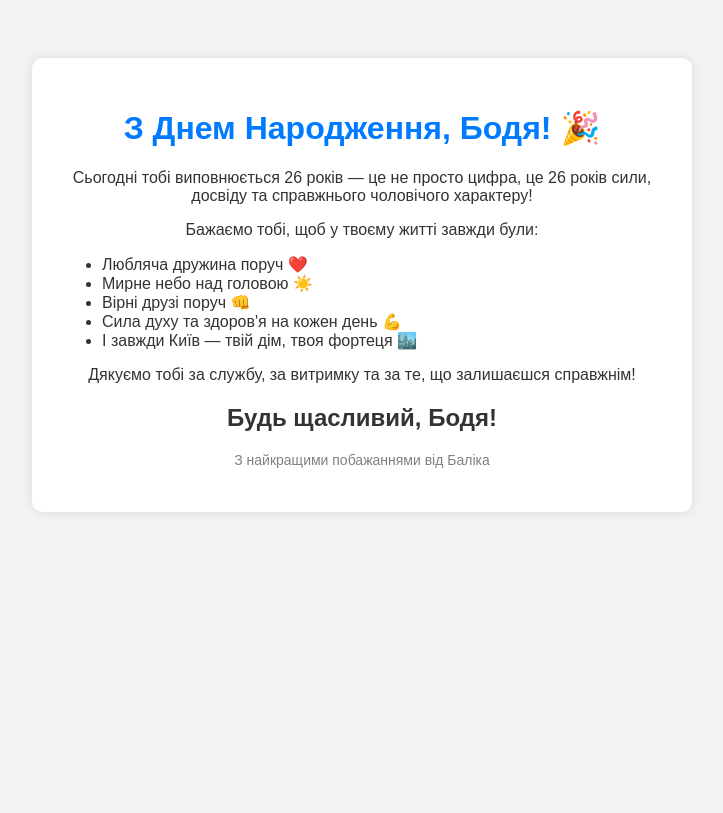
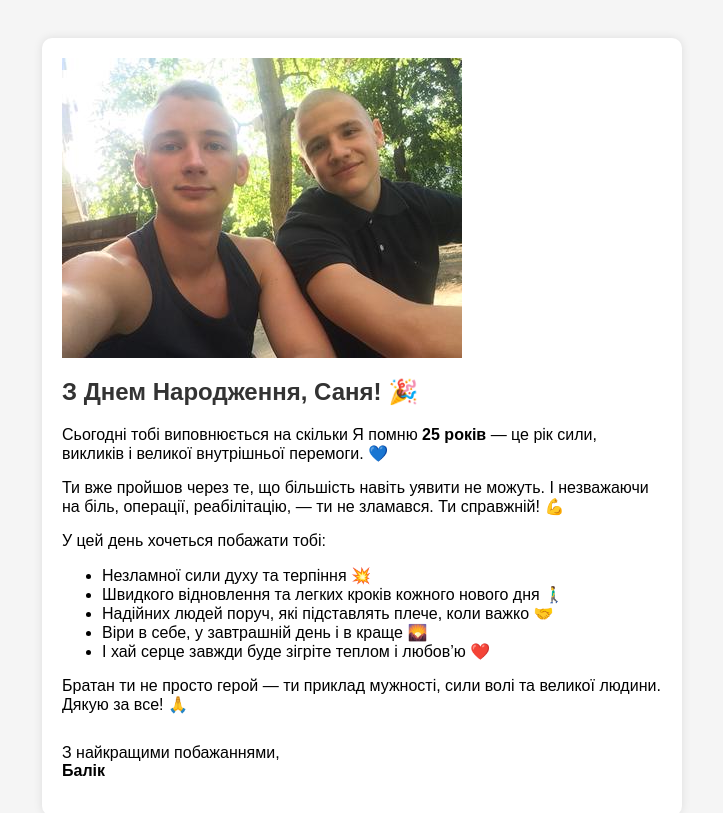
Before and after one commit to sasha9917/my-website, a plain HTML site: page index.html in a window 1280 px wide. Shown: the whole page, without its empty margins (278-1001 px from the left). Drawn offline with Linux system fonts and the light colour scheme.

Commit message:
Add files via upload

```diff
--- a/index.html
+++ b/index.html
@@ -1,56 +1,29 @@
 <!DOCTYPE html>
 <html lang="uk">
 <head>
-    <meta charset="UTF-8">
-    <title>З Днем Народження, Бодя!</title>
-    <style>
-        body {
-            font-family: Arial, sans-serif;
-            background-color: #f2f2f2;
-            color: #333;
-            text-align: center;
-            padding: 50px;
-        }
-        .container {
-            background-color: white;
-            border-radius: 10px;
-            padding: 30px;
-            box-shadow: 0 0 10px rgba(0,0,0,0.1);
-            max-width: 600px;
-            margin: auto;
-        }
-        h1 {
-            color: #007bff;
-        }
-        .small {
-            color: gray;
-            font-size: 14px;
-            margin-top: 10px;
-        }
-    </style>
+  <meta charset="UTF-8">
+  <title>З Днем Народження, Саня!</title>
 </head>
-<body>
+<body style="font-family: Arial, sans-serif; background-color: #f5f5f5; padding: 30px;">
+  <div style="background-color: #ffffff; padding: 20px; border-radius: 10px; max-width: 600px; margin: auto; box-shadow: 0 0 10px rgba(0,0,0,0.1);">
+    <img align="center" src="1_.JPG">
+    <h2 style="color: #333333;">З Днем Народження, Саня! 🎉</h2>
+    <p>Сьогодні тобі виповнюється на скільки Я помню <strong>25 років</strong> — це рік сили, викликів і великої внутрішньої перемоги. 💙</p>
 
-<div class="container">
-    <h1>З Днем Народження, Бодя! 🎉</h1>
+    <p>Ти вже пройшов через те, що більшість навіть уявити не можуть. І незважаючи на біль, операції, реабілітацію, — ти не зламався. Ти справжній! 💪</p>
 
-    <p>Сьогодні тобі виповнюється 26 років — це не просто цифра, це 26 років сили, досвіду та справжнього чоловічого характеру!</p>
-
-    <p>Бажаємо тобі, щоб у твоєму житті завжди були:</p>
-    <ul style="text-align: left;">
-        <li>Любляча дружина поруч ❤️</li>
-        <li>Мирне небо над головою ☀️</li>
-        <li>Вірні друзі поруч 👊</li>
-        <li>Сила духу та здоров'я на кожен день 💪</li>
-        <li>І завжди Київ — твій дім, твоя фортеця 🏙️</li>
+    <p>У цей день хочеться побажати тобі:</p>
+    <ul>
+      <li>Незламної сили духу та терпіння 💥</li>
+      <li>Швидкого відновлення та легких кроків кожного нового дня 🚶‍♂️</li>
+      <li>Надійних людей поруч, які підставлять плече, коли важко 🤝</li>
+      <li>Віри в себе, у завтрашній день і в краще 🌄</li>
+      <li>І хай серце завжди буде зігріте теплом і любов’ю ❤️</li>
     </ul>
 
-    <p>Дякуємо тобі за службу, за витримку та за те, що залишаєшся справжнім!</p>
+    <p>Братан ти не просто герой — ти приклад мужності, сили волі та великої людини. Дякую за все! 🙏</p>
 
-    <h2>Будь щасливий, Бодя!</h2>
-
-    <p class="small">З найкращими побажаннями від Баліка</p>
-</div>
-
+    <p style="margin-top: 30px;">З найкращими побажаннями,<br><strong>Балік</strong></p>
+  </div>
 </body>
 </html>
```
Also changed, not shown: 1_.jpg (added).
